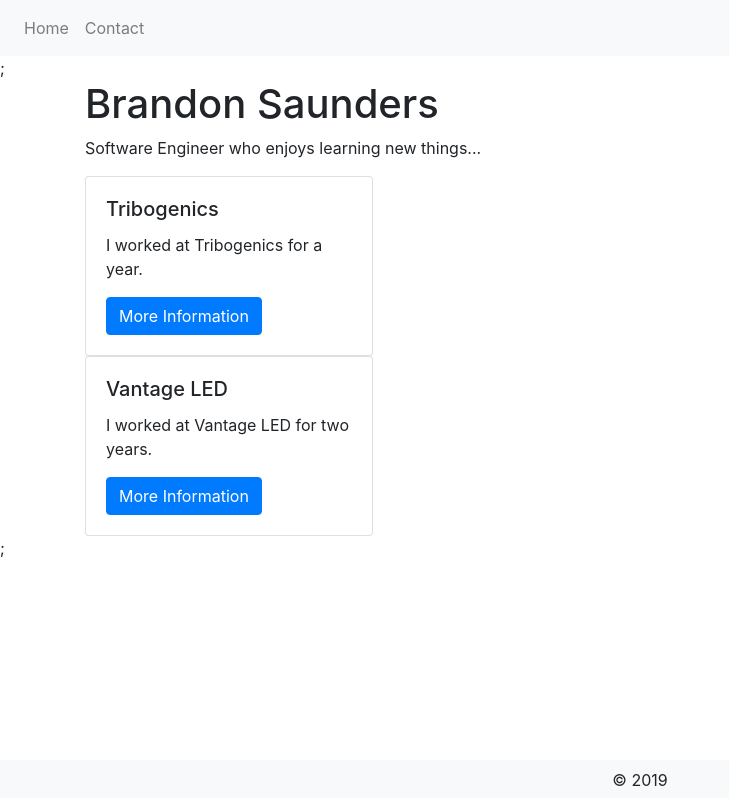
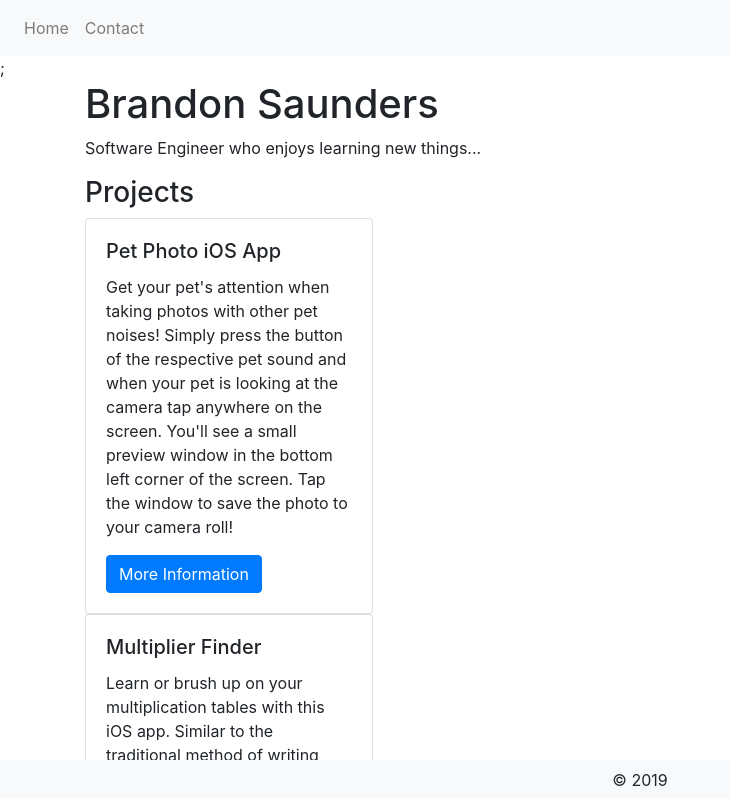
Before and after one commit to SaundersB/brandon.saunders.portfolio, a React (Create React App) app: page / in a window 1280 px wide. Shown: the top 798 px of the page, without its empty margins (0-729 px from the left). Built offline with nearby package versions, Linux system fonts and the light colour scheme.

Commit message:
Adding links to my iOS apps.

```diff
--- a/src/App.js
+++ b/src/App.js
@@ -4,12 +4,14 @@ import ProjectSelector from './components/project_selector/project_selector';
 
 let projects = [
     {
-        "name": "Tribogenics",
-        "description": "I worked at Tribogenics for a year."
+        "name": "Pet Photo iOS App",
+        "description": "Get your pet's attention when taking photos with other pet noises! Simply press the button of the respective pet sound and when your pet is looking at the camera tap anywhere on the screen. You'll see a small preview window in the bottom left corner of the screen. Tap the window to save the photo to your camera roll!",
+        "url": "https://itunes.apple.com/us/app/petphoto/id1178333966?mt=8"
     },
     {
-        "name": "Vantage LED",
-        "description": "I worked at Vantage LED for two years."
+        "name": "Multiplier Finder",
+        "description": "Learn or brush up on your multiplication tables with this iOS app. Similar to the traditional method of writing your multiplication tables and answers on flash card, you can practice for free. Select the set of times tables you would like to practice and swipe left and right to reveal the answer. Swipe down to return to the selection menu.",
+        "url": "https://itunes.apple.com/us/app/multiplier-finder/id1178339564"
     },
 ];
 
@@ -22,6 +24,7 @@ class App extends Component
             <div className="container">
                 <h1>Brandon Saunders</h1>
                 <p>Software Engineer who enjoys learning new things...</p>
+                <h3>Projects</h3>
                 <ProjectSelector {...projects[0]}/>
                 <ProjectSelector {...projects[1]}/>
             </div>
```
